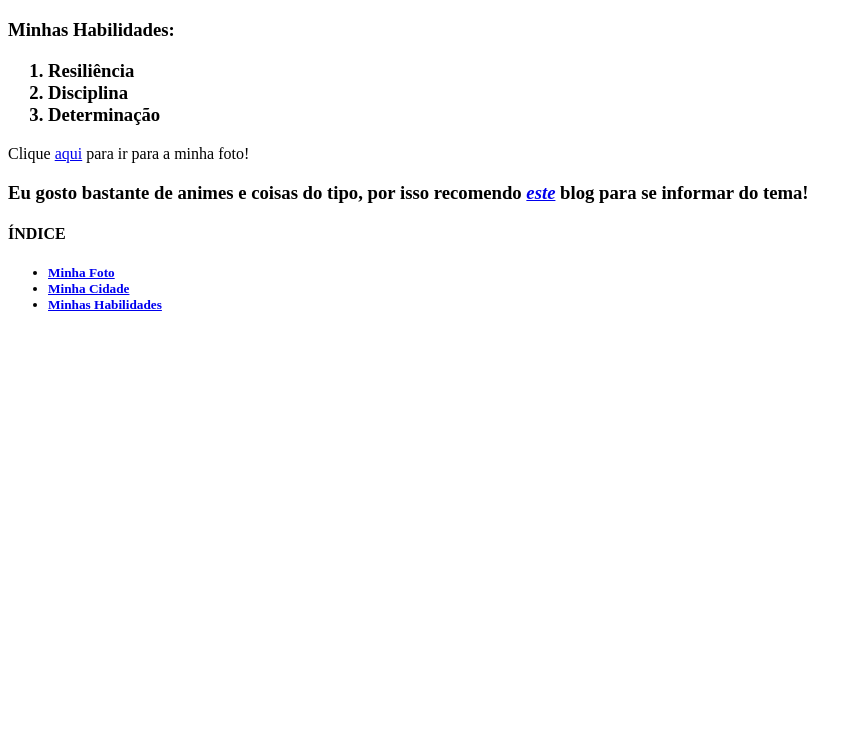
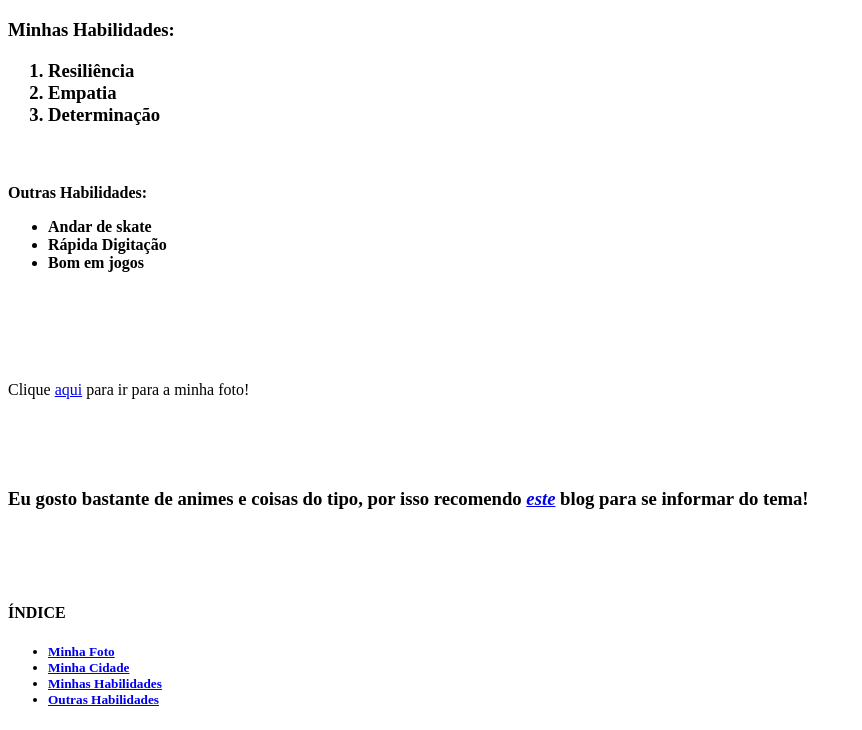
Before and after one commit to GuilhermeSCampos/GuilhermeSCampos.github.io, a plain HTML site: page index.html in a window 1280 px wide. Shown: the part 1130-1860 px from the top of the page, without its empty margins (0-862 px from the left). Before the commit the page ends 1465 px from the top, so only its background shows below. Drawn offline with Linux system fonts and the light colour scheme.

```diff
--- a/index.html
+++ b/index.html
@@ -2,10 +2,10 @@
 <html lang="pt-br">
 <head>
     <meta charset="UTF-8">
-       <title>Portfólio de Exercícios</title>
+       <title>Portfólio Web</title>
 </head>
 <body>
-    <h1><strong>Portfólio de Exercícios da Trybe</strong></h1>
+    <h1><strong>Guilherme Santos Campos</strong></h1>
     <img src="eu.jpeg" alt="Foto tirada no meu quarto, utilizando uma camiseta regata e de óculos, feliz após todos os conhecimentos obtidos com a aula ao vivo :)" width="400px" id="eu" title="eu">
     <h3>Eu me chamo Guilherme Santos Campos, tenho 19 anos, sou brasileiro, e moro em Poções/BA!</h3>
     <img src="https://avoador.com.br/wp-content/uploads/2020/06/P1010014.jpg" width="600px" id="cidade">
@@ -14,20 +14,31 @@
 
     <ol>
         <li><strong>Resiliência</strong></li>
-        <li>Disciplina</li>
+        <li>Empatia</li>
         <li>Determinação</li>
     </ol>
     </h3>
+    <br>
+    <h4 id="oskills">Outras Habilidades:
+
+        <ul>
+            <li>Andar de skate</li>
+            <li>Rápida  Digitação</li>
+            <li>Bom em jogos</li>
+        </ul>
+        </h4>
+    <br><br><br><br>
    <p>Clique <a href="#eu">aqui</a> para ir para a minha foto!</p>
-
+   <br><br><br>
    <h3> Eu gosto bastante de animes e coisas do tipo, por isso recomendo <a href="https://www.intoxianime.com/" target="_blank"><strong><em>este</em></strong></a> blog para se informar do tema!</h3>
-
+   <br><br><br>
    <h4><strong>ÍNDICE</strong></h4>
    <h5>
        <ul>
            <li><a href="#eu">Minha Foto</a></li>
            <li><a href="#cidade">Minha Cidade</a></li>
            <li><a href="#skills">Minhas Habilidades</a></li>
+           <li><a href="#oskills">Outras Habilidades</a></li>
        </ul>
    </h5>
 </body>
```
